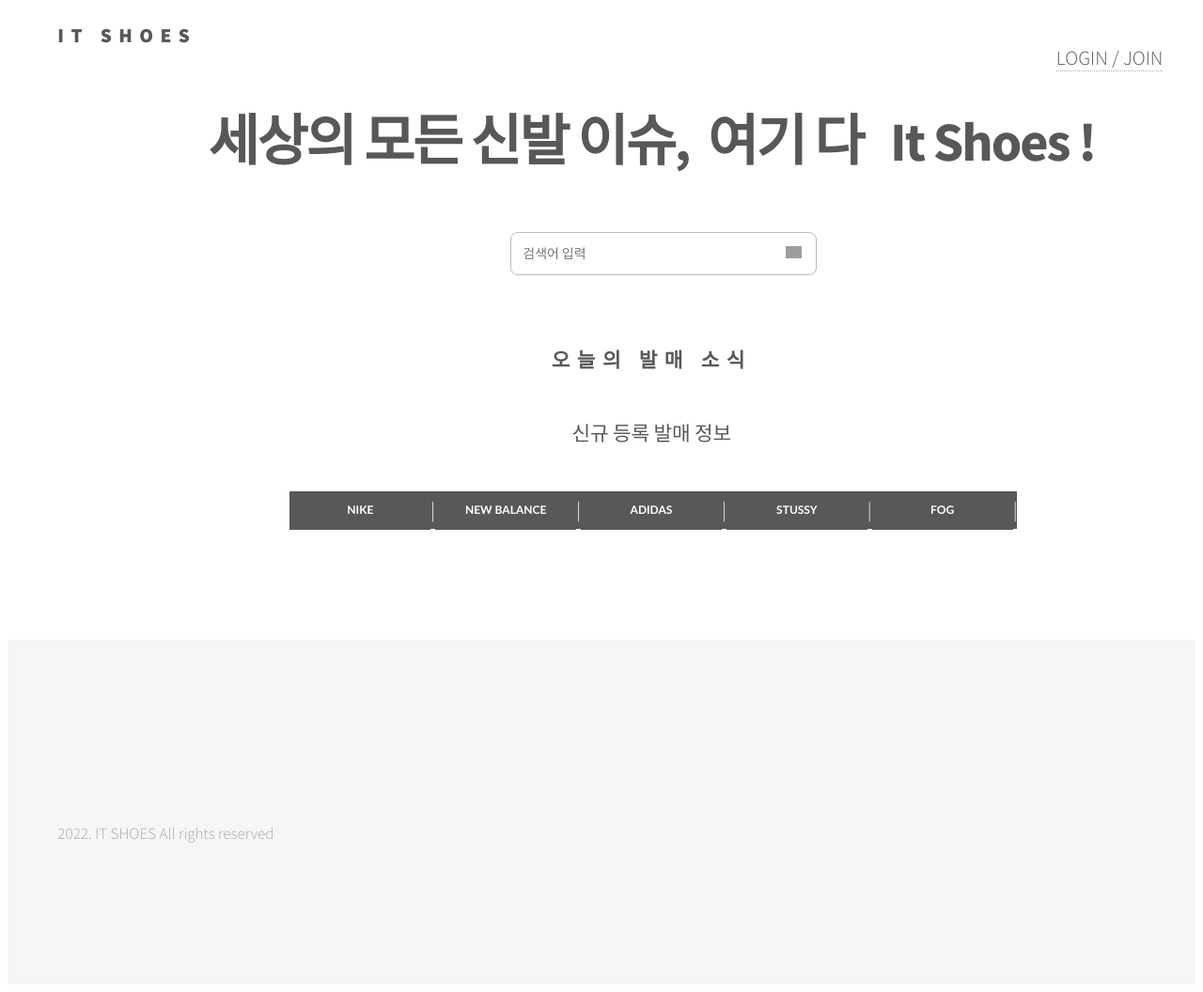
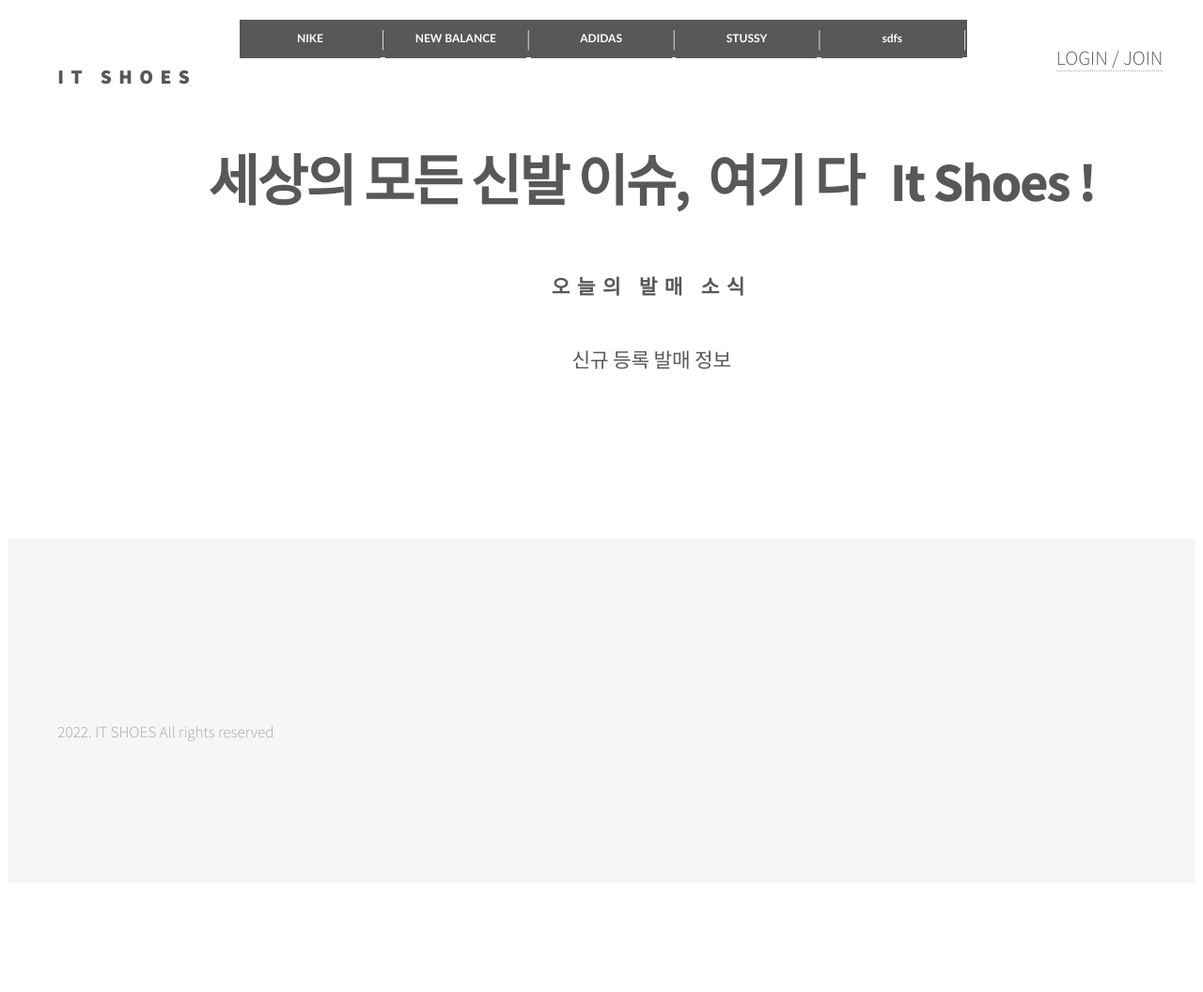
Before and after one commit to ksg2388/IT_shoes, a Flask app: template templates/home.html in a window 1280 px wide; the page is wider, and only the part inside the window is pictured. Shown: that part at 94% size. After the commit the page ends 789 px from the top of that part, so only its background shows below. Run offline with Flask 2, Linux system fonts and the light colour scheme; the template is opened without the code that fills it, so the values that code supplies are empty; grey boxes are pictures that could not be loaded.

Commit message:
Update home.html

```diff
--- a/templates/home.html
+++ b/templates/home.html
@@ -6,9 +6,24 @@
         <!-- 디바이스 크기 맞춤, 기본 꽉찬 화면으로 설정, 확대불가-->
 		<meta name="viewport" content="width=device-width, initial-scale=1, user-scalable=no" />
 		<link href="{{ url_for('static', filename='main.css') }}" rel="styleSheet">
-
 	</head>
 	<body>
+		<center>
+			<nav id="topMenu" >
+				<ul>
+					<li><a class="menuLink" href="">NIKE</a></li>
+					<li>|</li>
+					<li><a class="menuLink" href="">NEW BALANCE</a></li>
+					<li>|</li>
+					<li><a class="menuLink" href="">ADIDAS</a></li>
+					<li>|</li>
+					<li><a class="menuLink" href="">STUSSY</a></li>
+					<li>|</li>
+					<li><a class="menuLink" href="">sdfs</a></li>
+					<li>|</li>
+				</ul>
+			</nav>
+		</center>
 		<!-- Wrapper -->
 			<div id="wrapper">
 					<header id="header">
@@ -37,36 +52,14 @@
 						<div class="inner">
 							<header>
 									<center>
-
 										<h1>세상의 모든 신발 이슈,&nbsp; 여기 다 &nbsp; It Shoes !</h1>
-										<div class="search">
-											<input type="text" placeholder="검색어 입력">
-											<img src="https://s3.ap-northeast-2.amazonaws.com/cdn.wecode.co.kr/icon/search.png">
-										</div>
-										<br><br>
 										<h4>오늘의 발매 소식</h4>
 										<p>신규 등록 발매 정보</p>
 										<ul>
-											{% for x in shoes_info %}
-												<li>{{ x }}</li>
+											{% for i in range(len(shoes_info)) %}
+												<li><img src={{ shoes_info[i][4] }} />{{ shoes_info[i][4] }} {{ shoes_info[i][0] }} {{ shoes_info[i][1] }} {{ shoes_info[i][2] }} {{ shoes_info[i][3] }} </li>
 											{% endfor %}
 										</ul>
-										<center>
-											<nav id="topMenu" >
-												<ul>
-													<li><a class="menuLink" href="">NIKE</a></li>
-													<li>|</li>
-													<li><a class="menuLink" href="">NEW BALANCE</a></li>
-													<li>|</li>
-													<li><a class="menuLink" href="">ADIDAS</a></li>
-													<li>|</li>
-													<li><a class="menuLink" href="">STUSSY</a></li>
-													<li>|</li>
-													<li><a class="menuLink" href="">FOG</a></li>
-													<li>|</li>
-												</ul>
-											</nav>
-										</center>
 									</center>
 							</header>
 						</div>
```
